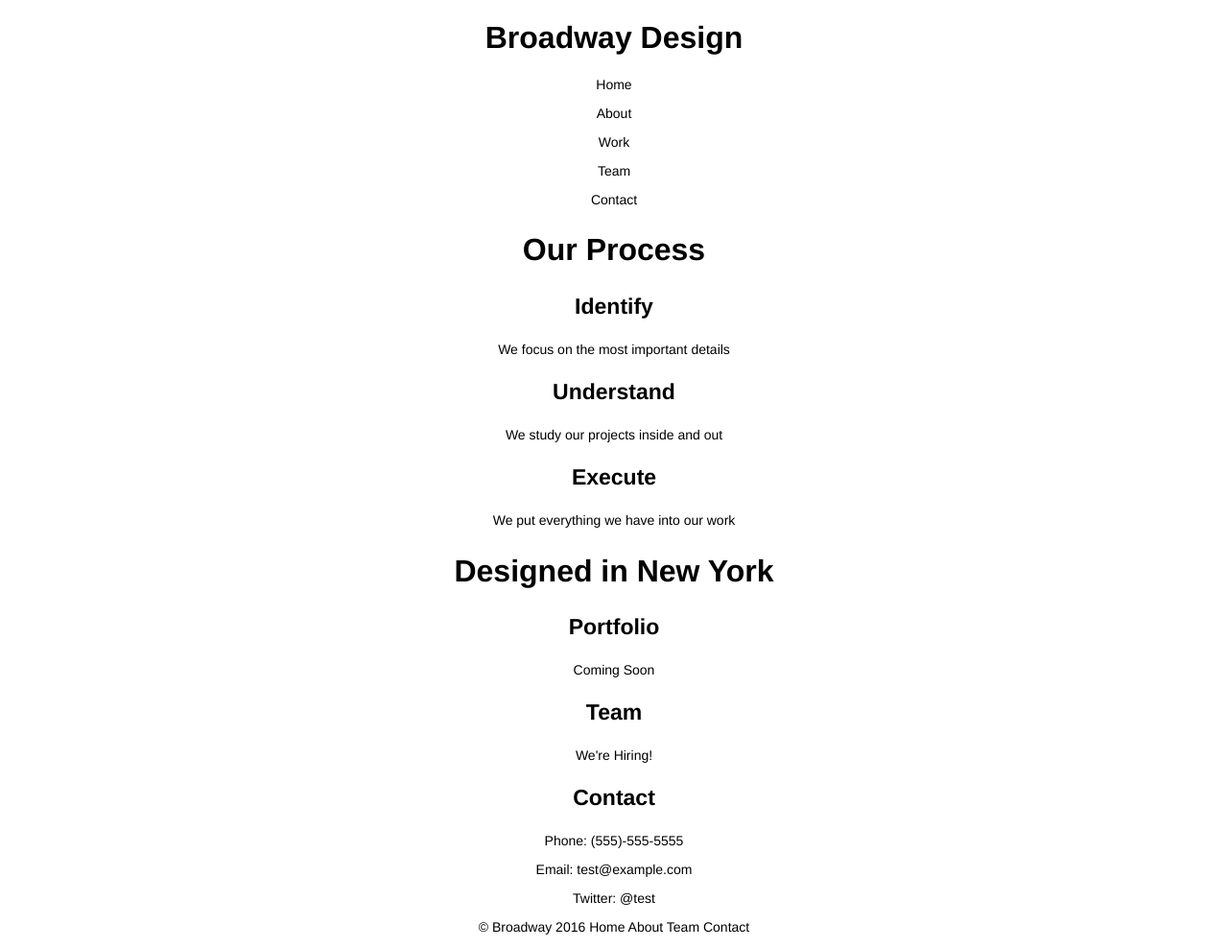
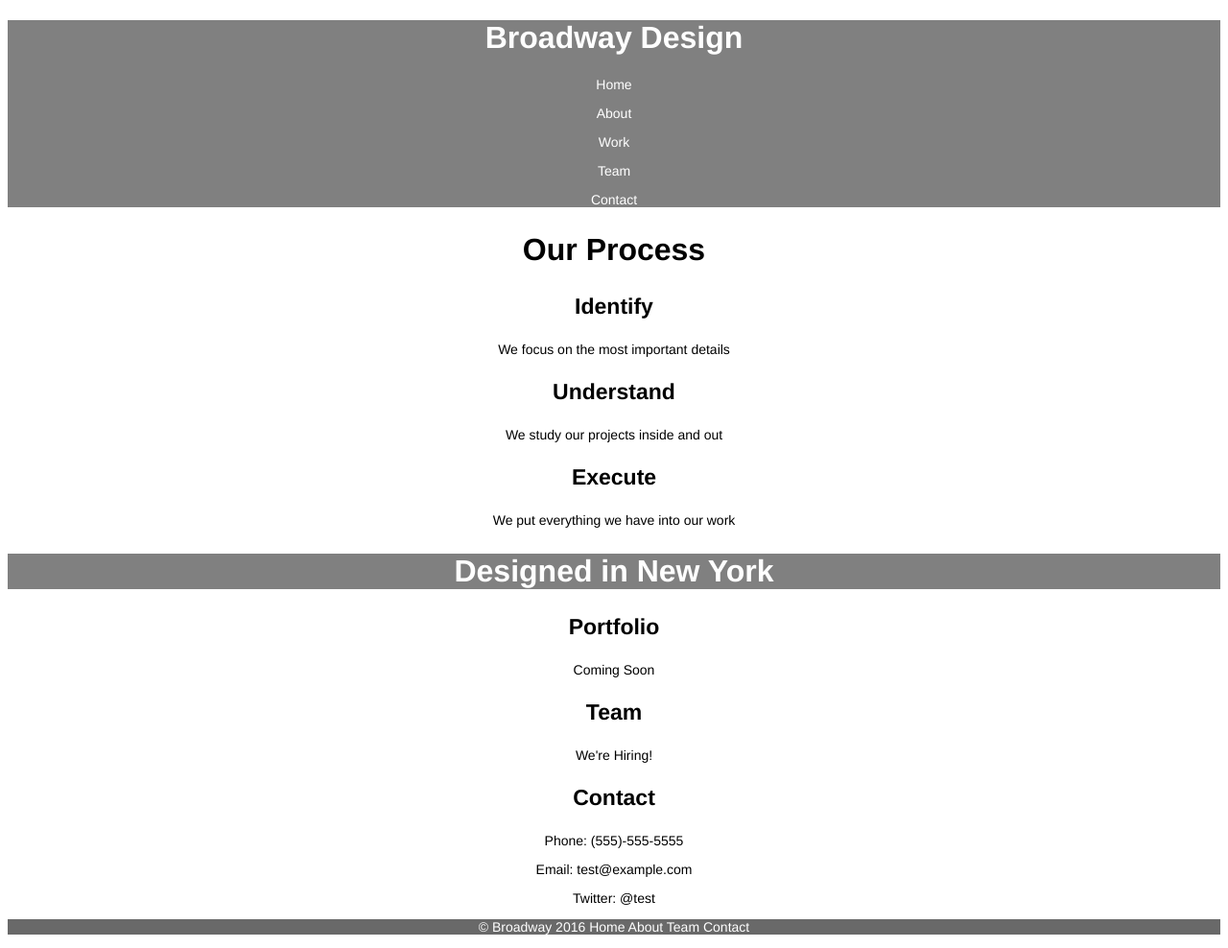
Before and after one commit to dance210/broadway, a plain HTML site: page index.html in a window 1280 px wide. Shown: the whole page at 96% size. Drawn offline with Linux system fonts and the light colour scheme.

Commit message:
Add more HTML and CSS code

```diff
--- a/index.html
+++ b/index.html
@@ -6,15 +6,15 @@
   </head>
   <body>
     <div class="header">
-      <h1>Broadway Design</h1>
+      <h1 id="home">Broadway Design</h1>
         <p>Home</p>
         <p>About</p>
         <p>Work</p>
         <p>Team</p>
         <p>Contact</p>
       </div>
-      <h2>Our Process</h2>
-        <h3>Identify</h3>
+      <h2 id="about">Our Process</h2>
+        <h3 id="work">Identify</h3>
           <p>We focus on the most important details</p>
         <h3>Understand</h3>
           <p>We study our projects inside and out</p>
@@ -23,9 +23,9 @@
       <h2 id="border">Designed in New York</h2>
         <h3>Portfolio</h3>
           <p>Coming Soon</p>
-        <h3>Team</h3>
+        <h3 id="team">Team</h3>
           <p>We're Hiring!</p>
-        <h3>Contact</h3>
+        <h3 id="contact">Contact</h3>
           <p>Phone: (555)-555-5555</p>
           <p>Email: test@example.com</p>
           <p>Twitter: @test</p>
--- a/resources/css/style.css
+++ b/resources/css/style.css
@@ -16,3 +16,19 @@ h3 {
 p {
   font-size: 14px;
 }
+
+.header {
+  background-color: gray;
+  color: white;
+}
+
+.footer {
+  color: white;
+  font-size: 11px;
+  background-color: dimgray;
+}
+
+#border {
+  color: white;
+  background-color: gray;
+}
```
